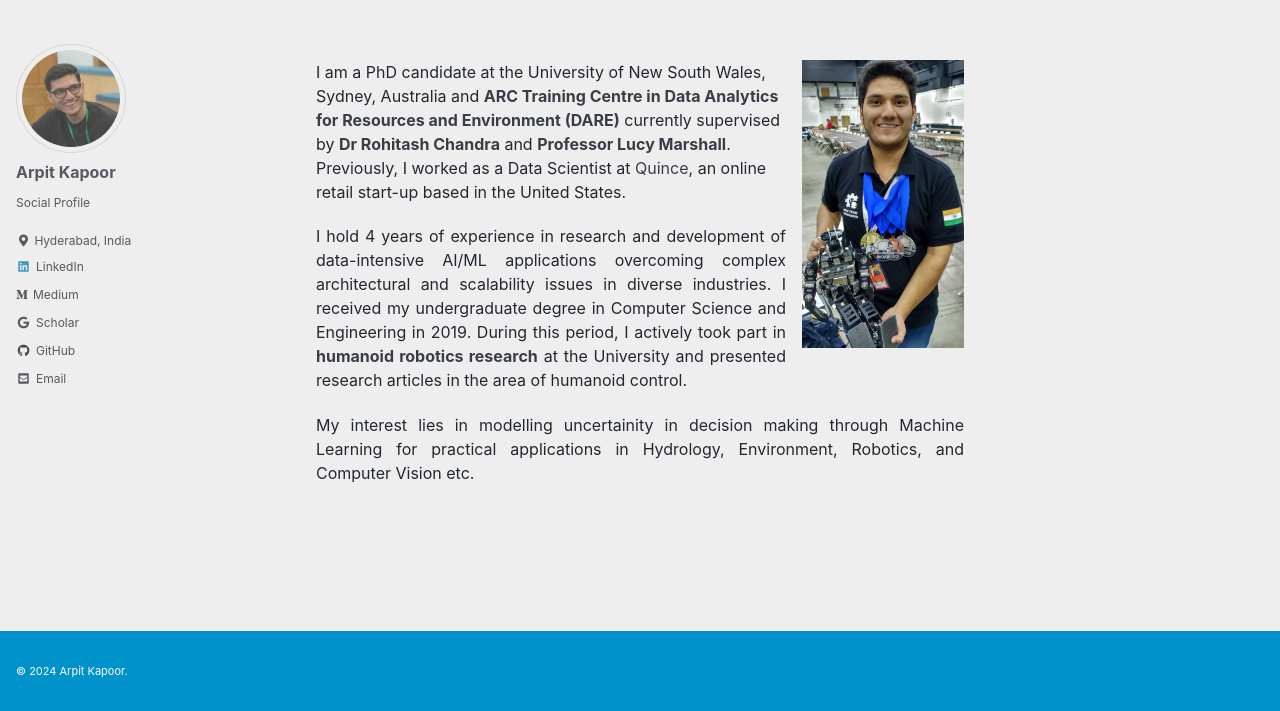
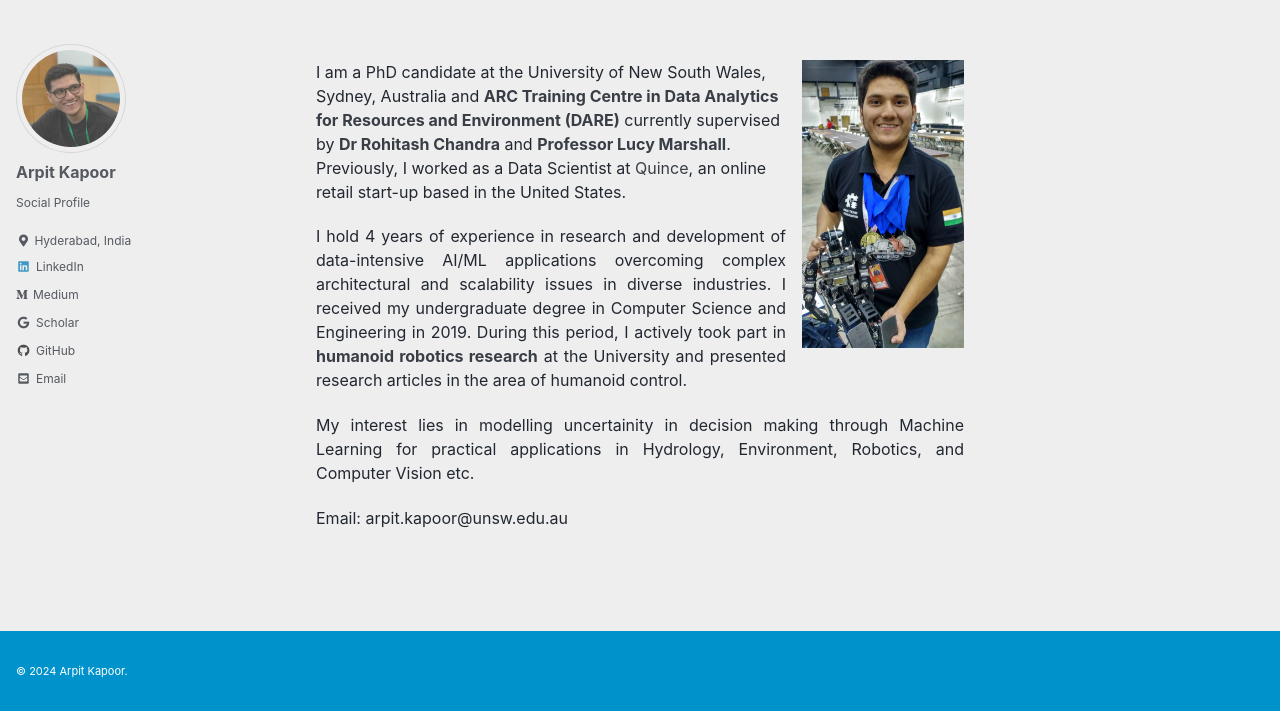
Before and after one commit to arpit-kapoor/arpit-kapoor.github.io, a Jekyll site: the page built from _pages/about.md, in a window 1280 px wide and 935 px high, cut to the strip 224-935 px from the top of the window. Built offline with Jekyll 4.4.1, drawn with Linux system fonts in a browser that asks for light colours; cached includes are drawn as plain includes.

Commit message:
add email id to main

```diff
--- a/_pages/about.md
+++ b/_pages/about.md
@@ -22,3 +22,5 @@ I hold 4 years of experience in research and development of data-intensive AI/ML
 
 My interest lies in modelling uncertainity in decision making through Machine Learning for practical applications in Hydrology, Environment, Robotics, and Computer Vision etc.
 {: .text-justify}
+
+Email: arpit.kapoor@unsw.edu.au
```
